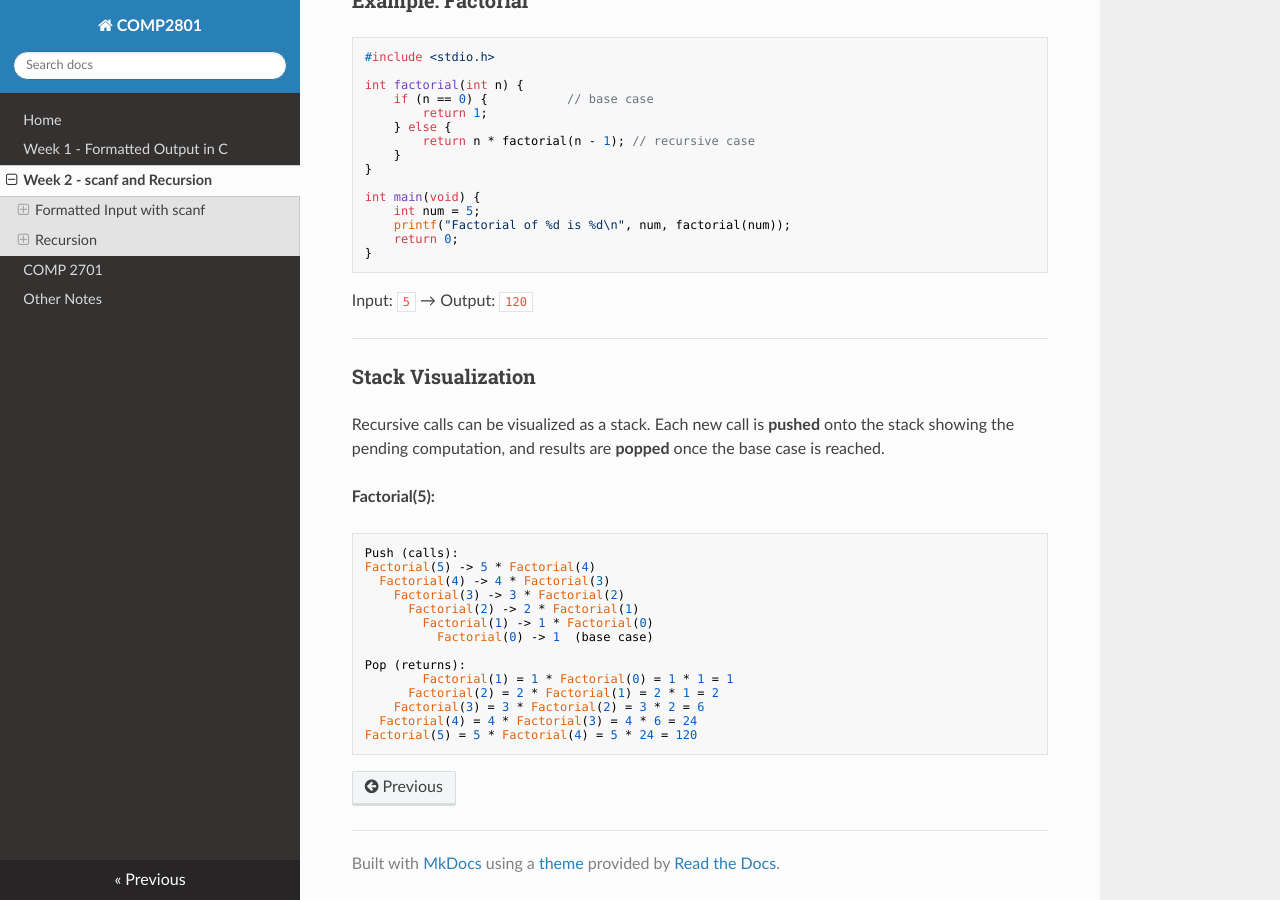
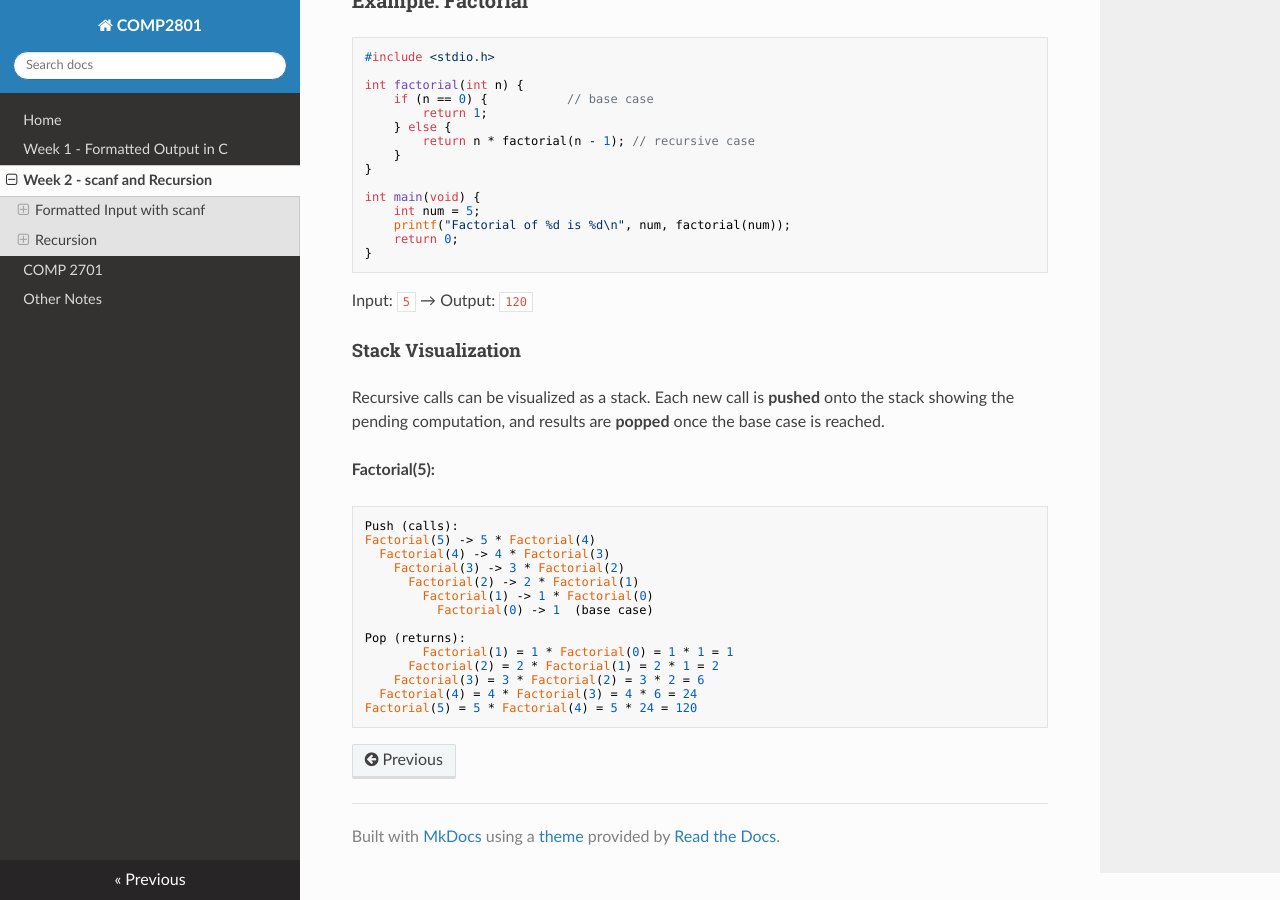
Before and after one commit to gdoyle87/COMP2801, an MkDocs documentation site: the page built from docs/wk_two.md, in a window 1280 px wide and 900 px high, scrolled down 4808 px. Built offline with MkDocs 1.6.1, drawn with Linux system fonts in a browser that asks for light colours; nearby versions of some CDN libraries.

```diff
--- a/docs/wk_two.md
+++ b/docs/wk_two.md
@@ -233,9 +233,8 @@ int main(void) {
 
 Input: `5` → Output: `120`
 
----
 
-### Stack Visualization
+#### Stack Visualization
 
 Recursive calls can be visualized as a stack. Each new call is **pushed** onto the stack showing the pending computation, and results are **popped** once the base case is reached.
 
```
Also changed, not shown: site/index.html, site/wk_two/index.html.
